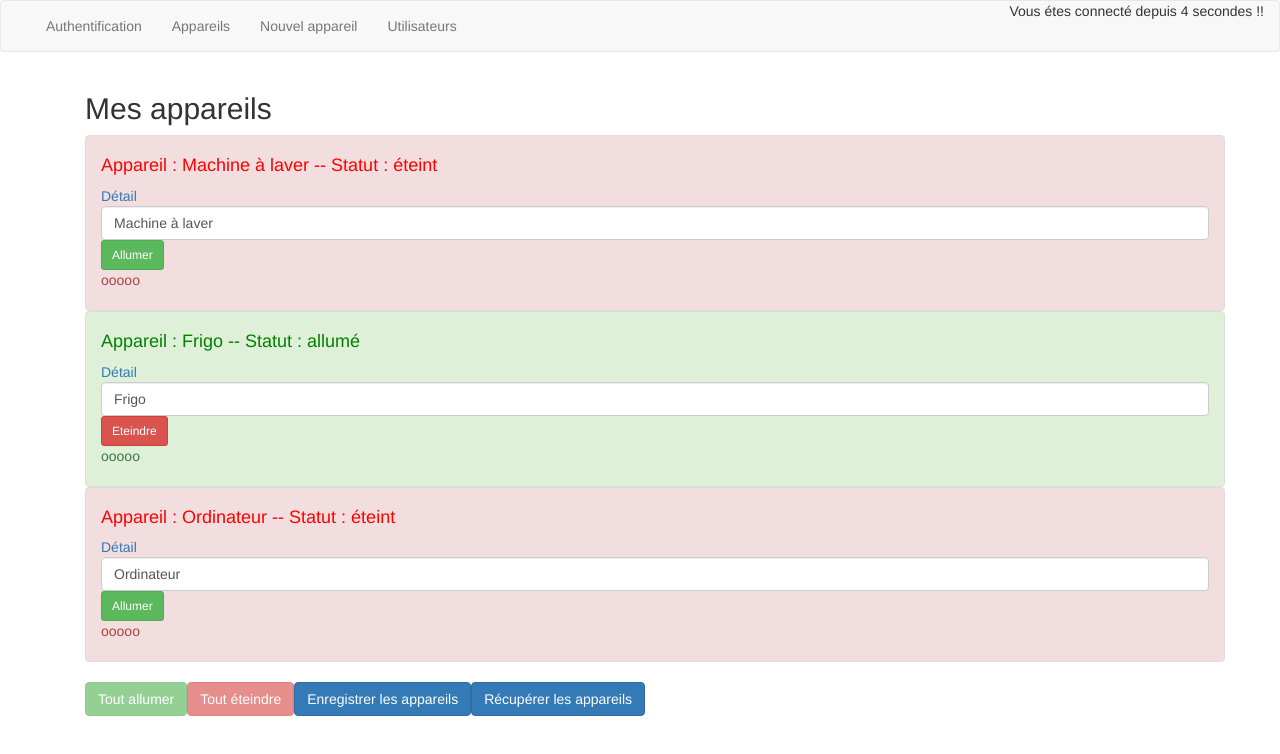
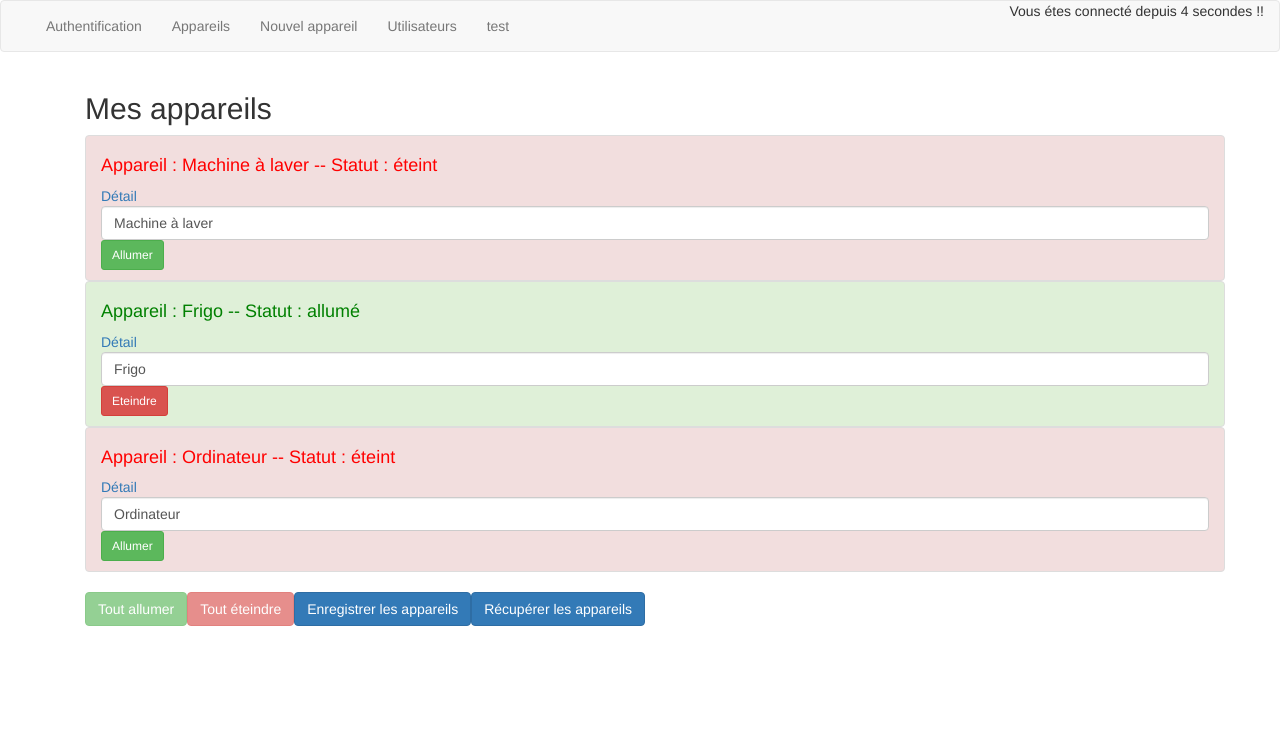
Before and after one commit to ja3/angular5, an Angular app: page / in a window 1280 px wide. Shown: the top 754 px of the page. Built offline with nearby package versions, Linux system fonts and the light colour scheme.

Commit message:
test again and again

```diff
--- a/src/app/app.component.html
+++ b/src/app/app.component.html
@@ -6,6 +6,7 @@
         <li routerLinkActive="active"><a routerLink="appareils">Appareils</a></li>
         <li routerLinkActive="active"><a routerLink="edit">Nouvel appareil</a></li>
         <li routerLinkActive="active"><a routerLink="users">Utilisateurs</a></li>
+        <li routerLinkActive="active"><a routerLink="users">test</a></li>
     </ul>
     <div class="navbar-right">
     <p> Vous étes connecté depuis {{ secondes }} secondes !!</p>
--- a/src/app/appareil/appareil.component.html
+++ b/src/app/appareil/appareil.component.html
@@ -8,5 +8,5 @@
 
         <button class="btn btn-sm btn-success" *ngIf="appareilStatus === 'éteint'" (click)="onSwitch()">Allumer</button>
         <button class="btn btn-sm btn-danger" *ngIf="appareilStatus === 'allumé'" (click)="onSwitch()">Eteindre</button>
-<p>ooooo</p>
+
 </li>
```
